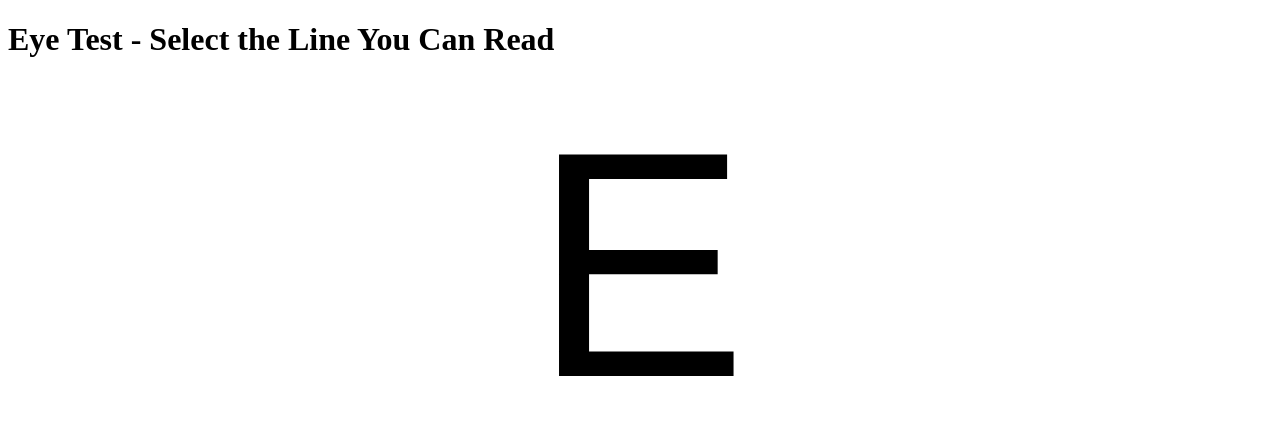
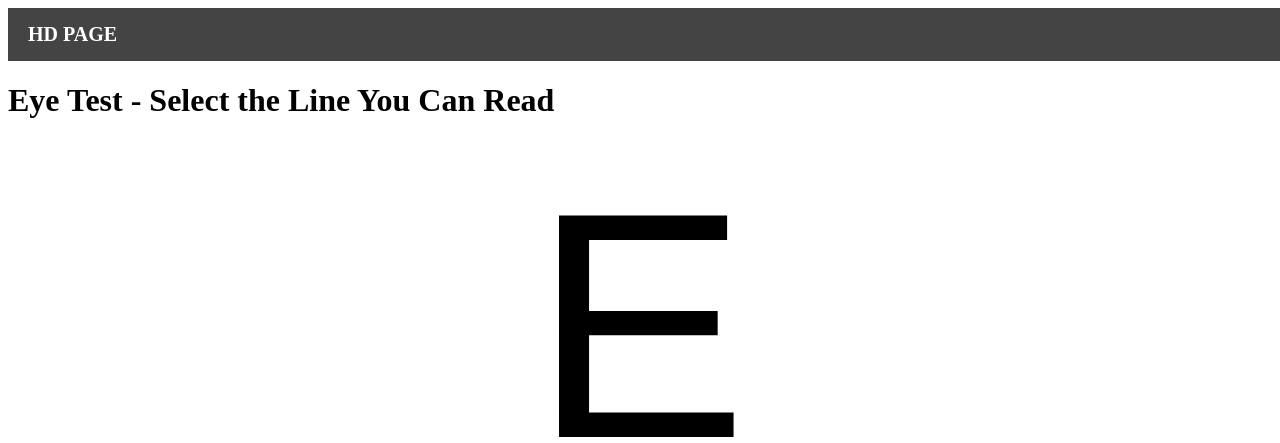
Before and after one commit to ASUR12ZURVAN/Home-EYECARE, a Django app: template Integ/templates/hd.html in a window 1280 px wide. Shown: the top 443 px of the page. Run offline with Django 5.2, Linux system fonts and the light colour scheme; the template is opened without the code that fills it, so the values that code supplies are empty; parts of the project's set-up code (start-up, migrations or seed data) failed here and were passed over.

Commit message:
Modified html

```diff
--- a/Integ/templates/diopter_result.html
+++ b/Integ/templates/diopter_result.html
@@ -1,3 +1,4 @@
+{% load static %}
 <!DOCTYPE html>
 <html lang="en">
 <head>
@@ -6,6 +7,7 @@
     <meta http-equiv="X-UA-Compatible" content="ie=edge">
     <title>Diopter Test Result</title>
     <link rel="stylesheet" href="sty.css">
+    <
     <style>
         body {
             display: flex;
@@ -13,7 +15,7 @@
             align-items: center;
             height: 100vh;
             margin: 0;
-            background: url('selective-myopia-2084175_1920.jpg') no-repeat center center/cover;
+            background: url("{% static 'selective-myopia-2084175_1920.jpg'%}") no-repeat center center/cover;
             transition: opacity 0.5s ease-in-out;
             opacity: 0.5;
         }
--- a/Integ/templates/hd.html
+++ b/Integ/templates/hd.html
@@ -1,9 +1,11 @@
+{%load static%}
 <!DOCTYPE html>
 <html lang="en">
 <head>
     <meta charset="UTF-8">
     <meta name="viewport" content="width=device-width, initial-scale=1.0">
     <title>Diopter Test</title>
+    <link rel = "stylesheet" href = "{%static 'styl.css'%}">
     <style>
         .sentence {
             margin: 10px 0;
@@ -12,6 +14,9 @@
     </style>
 </head>
 <body>
+    <div class="navbar">
+        <h1>HD PAGE</h1>
+    </div>
     <h1>Eye Test - Select the Line You Can Read</h1>
 
     <div>
```
